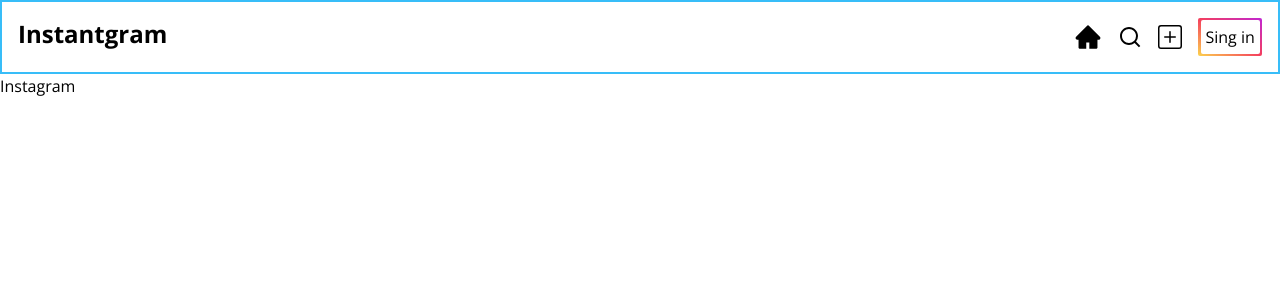
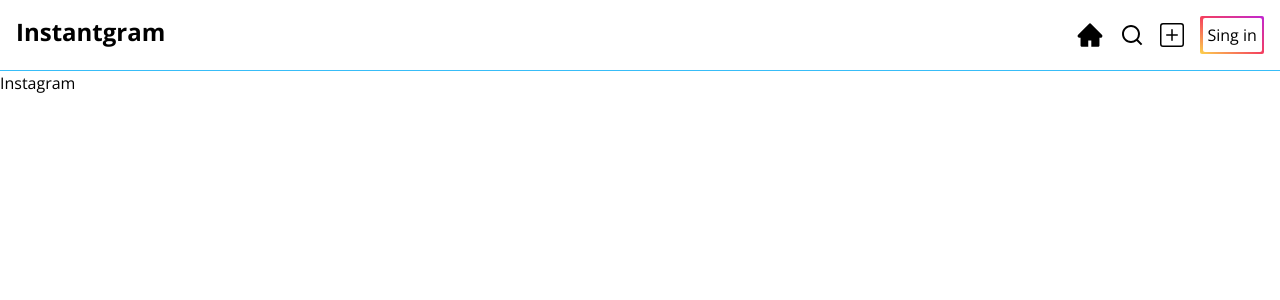
Before and after one commit to 95rolancia/next13-sanity-practice, a Next.js app: page / in a window 1280 px wide. Shown: the top 300 px of the page. Built offline with nearby package versions, Linux system fonts and the light colour scheme.

Commit message:
style: layout, header style 수정

```diff
--- a/src/app/layout.tsx
+++ b/src/app/layout.tsx
@@ -17,8 +17,8 @@ export default function RootLayout({
   children: React.ReactNode;
 }) {
   return (
-    <html lang="en">
-      <body className={openSans.className}>
+    <html lang="en" className={openSans.className}>
+      <body className="w-full max-w-screen-xl overflow-auto mx-auto">
         <Header />
         <main>{children}</main>
       </body>
--- a/src/components/Header.tsx
+++ b/src/components/Header.tsx
@@ -3,7 +3,7 @@ import Navbar from "./Navbar";
 
 export default function Header() {
   return (
-    <header className="flex justify-between p-4 border-2 border-sky-400">
+    <header className="flex justify-between p-4 border-b border-sky-400 sticky top-0 bg-white z-10">
       <Link href="/">
         <h1 className="text-2xl font-bold">Instantgram</h1>
       </Link>
```
